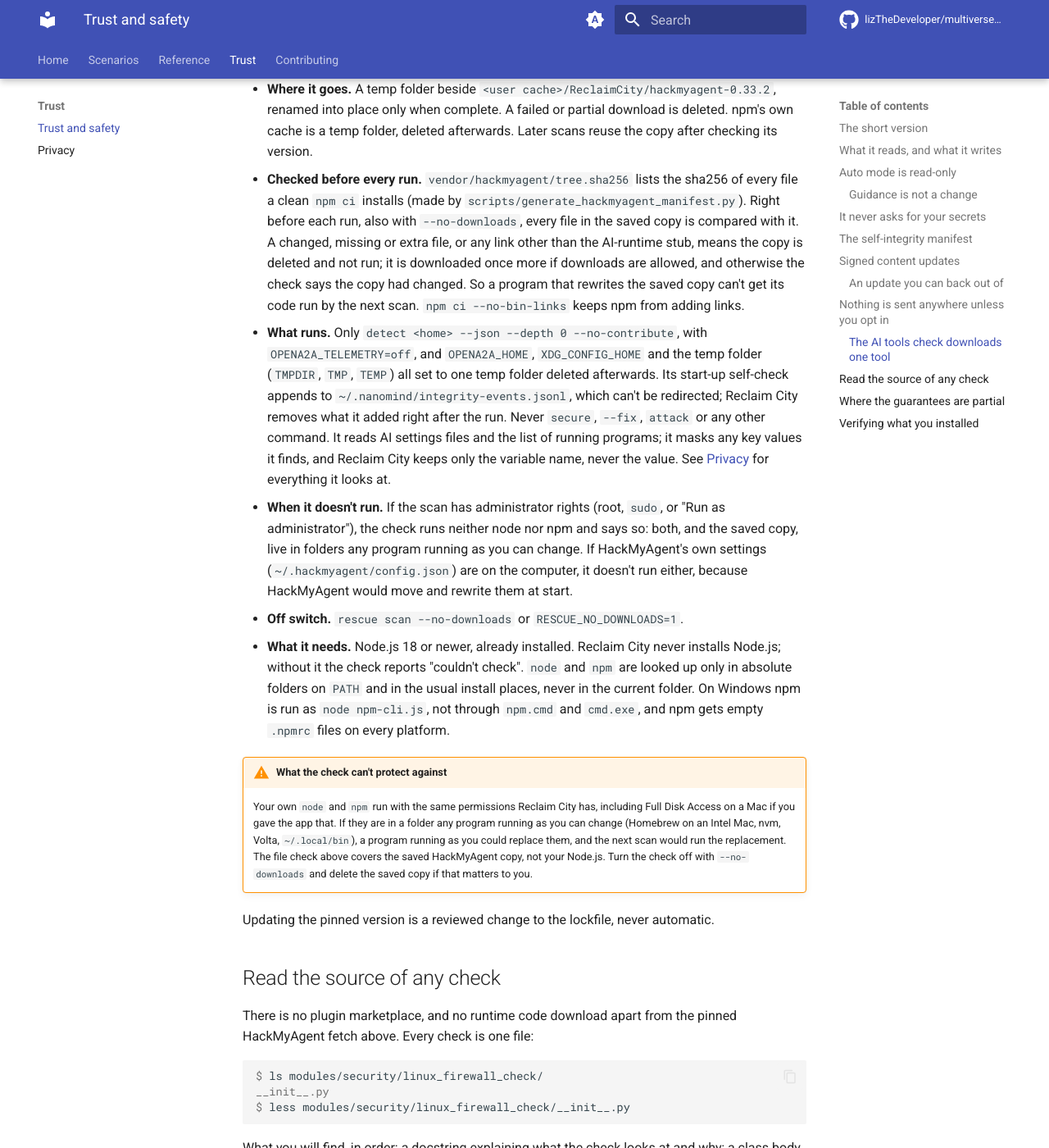
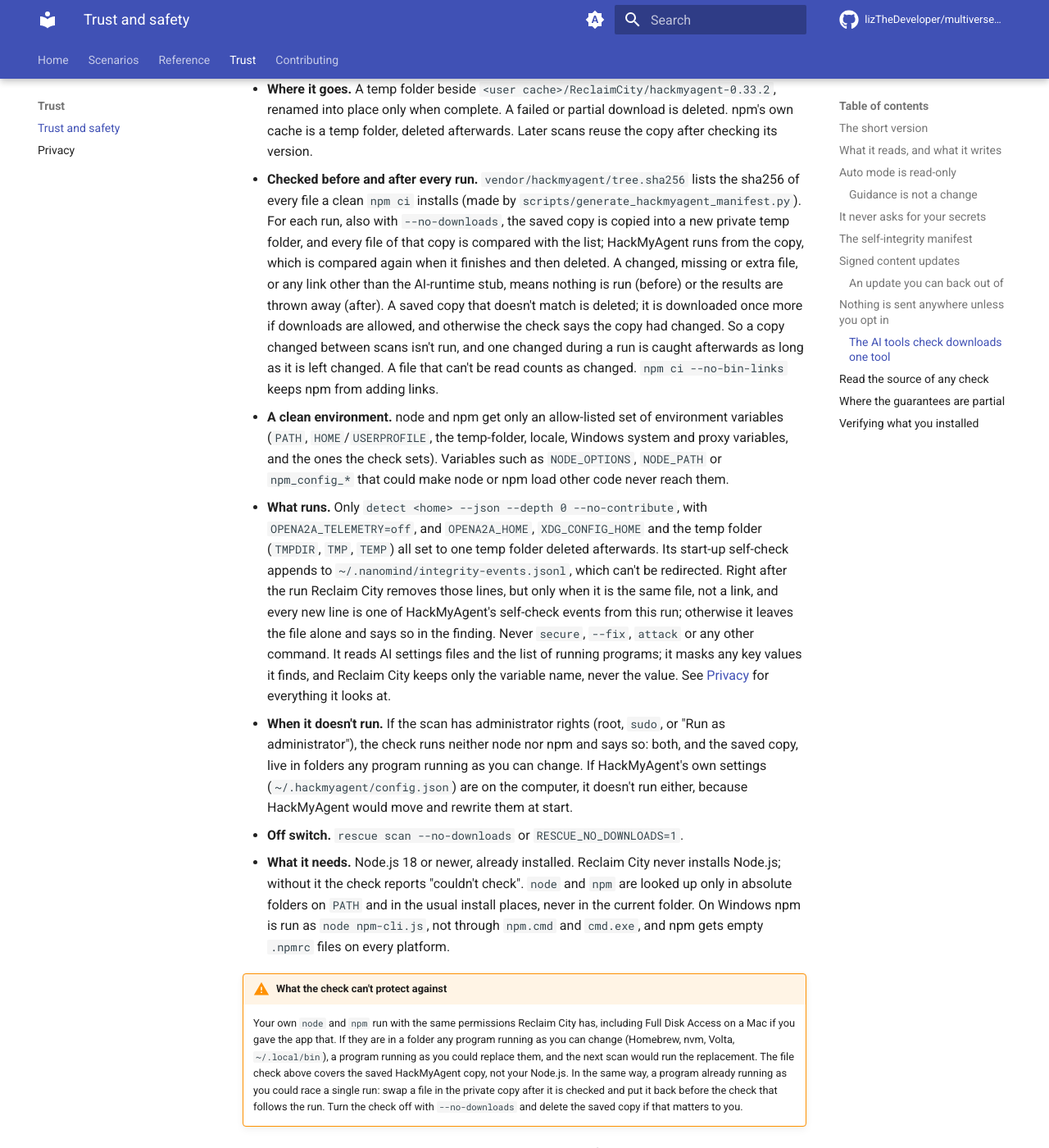
Before and after one commit to lizTheDeveloper/multiverse-device-rescue, an MkDocs documentation site: the page built from docs/trust-and-safety.md, in a window 1280 px wide and 1400 px high, scrolled down 8097 px. Shown: the whole window at 82% size. Built offline with MkDocs 1.6.1 and Material for MkDocs 9.7.7, drawn with Linux system fonts in a browser that asks for light colours; comment, search, counter and statistics services are not loaded.

Commit message:
Docs: run copy checked before and after; clean env; honest race wording
Re-review N1 (docs), N7, and the .nanomind undo conditions.

Co-Authored-By: Claude Opus 5.5 <noreply@anthropic.com>

```diff
--- a/docs/trust-and-safety.md
+++ b/docs/trust-and-safety.md
@@ -338,21 +338,34 @@ this with HackMyAgent (OpenA2A, Apache-2.0,
   complete. A failed or partial download is deleted. npm's own cache is a
   temp folder, deleted afterwards. Later scans reuse the copy after checking
   its version.
-- **Checked before every run.** `vendor/hackmyagent/tree.sha256` lists the
-  sha256 of every file a clean `npm ci` installs (made by
-  `scripts/generate_hackmyagent_manifest.py`). Right before each run, also
-  with `--no-downloads`, every file in the saved copy is compared with it.
+- **Checked before and after every run.** `vendor/hackmyagent/tree.sha256`
+  lists the sha256 of every file a clean `npm ci` installs (made by
+  `scripts/generate_hackmyagent_manifest.py`). For each run, also with
+  `--no-downloads`, the saved copy is copied into a new private temp folder,
+  and every file of that copy is compared with the list; HackMyAgent runs
+  from the copy, which is compared again when it finishes and then deleted.
   A changed, missing or extra file, or any link other than the AI-runtime
-  stub, means the copy is deleted and not run; it is downloaded once more
-  if downloads are allowed, and otherwise the check says the copy had
-  changed. So a program that rewrites the saved copy can't get its code run
-  by the next scan. `npm ci --no-bin-links` keeps npm from adding links.
+  stub, means nothing is run (before) or the results are thrown away
+  (after). A saved copy that doesn't match is deleted; it is downloaded once
+  more if downloads are allowed, and otherwise the check says the copy had
+  changed. So a copy changed between scans isn't run, and one changed during
+  a run is caught afterwards as long as it is left changed. A file that
+  can't be read counts as changed. `npm ci --no-bin-links` keeps npm from
+  adding links.
+- **A clean environment.** node and npm get only an allow-listed set of
+  environment variables (`PATH`, `HOME`/`USERPROFILE`, the temp-folder,
+  locale, Windows system and proxy variables, and the ones the check sets).
+  Variables such as `NODE_OPTIONS`, `NODE_PATH` or `npm_config_*` that could
+  make node or npm load other code never reach them.
 - **What runs.** Only `detect <home> --json --depth 0 --no-contribute`, with
   `OPENA2A_TELEMETRY=off`, and `OPENA2A_HOME`, `XDG_CONFIG_HOME` and the temp
   folder (`TMPDIR`, `TMP`, `TEMP`) all set to one temp folder deleted
   afterwards. Its start-up self-check appends to
-  `~/.nanomind/integrity-events.jsonl`, which can't be redirected; Reclaim
-  City removes what it added right after the run. Never `secure`, `--fix`,
+  `~/.nanomind/integrity-events.jsonl`, which can't be redirected. Right
+  after the run Reclaim City removes those lines, but only when it is the
+  same file, not a link, and every new line is one of HackMyAgent's
+  self-check events from this run; otherwise it leaves the file alone and
+  says so in the finding. Never `secure`, `--fix`,
   `attack` or any other command. It reads AI settings files and the list of
   running programs; it masks any key
   values it finds, and Reclaim City keeps only the variable name, never the
@@ -375,11 +388,14 @@ this with HackMyAgent (OpenA2A, Apache-2.0,
 !!! warning "What the check can't protect against"
     Your own `node` and `npm` run with the same permissions Reclaim City has,
     including Full Disk Access on a Mac if you gave the app that. If they are
-    in a folder any program running as you can change (Homebrew on an Intel
-    Mac, nvm, Volta, `~/.local/bin`), a program running as you could replace
-    them, and the next scan would run the replacement. The file check above
-    covers the saved HackMyAgent copy, not your Node.js. Turn the check off
-    with `--no-downloads` and delete the saved copy if that matters to you.
+    in a folder any program running as you can change (Homebrew, nvm, Volta,
+    `~/.local/bin`), a program running as you could replace them, and the
+    next scan would run the replacement. The file check above covers the
+    saved HackMyAgent copy, not your Node.js. In the same way, a program
+    already running as you could race a single run: swap a file in the
+    private copy after it is checked and put it back before the check that
+    follows the run. Turn the check off with `--no-downloads` and delete the
+    saved copy if that matters to you.
 
 Updating the pinned version is a reviewed change to the lockfile, never
 automatic.
```
Also changed, not shown: docs/commands.md (+3 -1 lines), docs/privacy.md (+6 -3 lines), guides/remediation/check_what_ai_tools_can_reach.md (+10 -4 lines), 1 other file.
